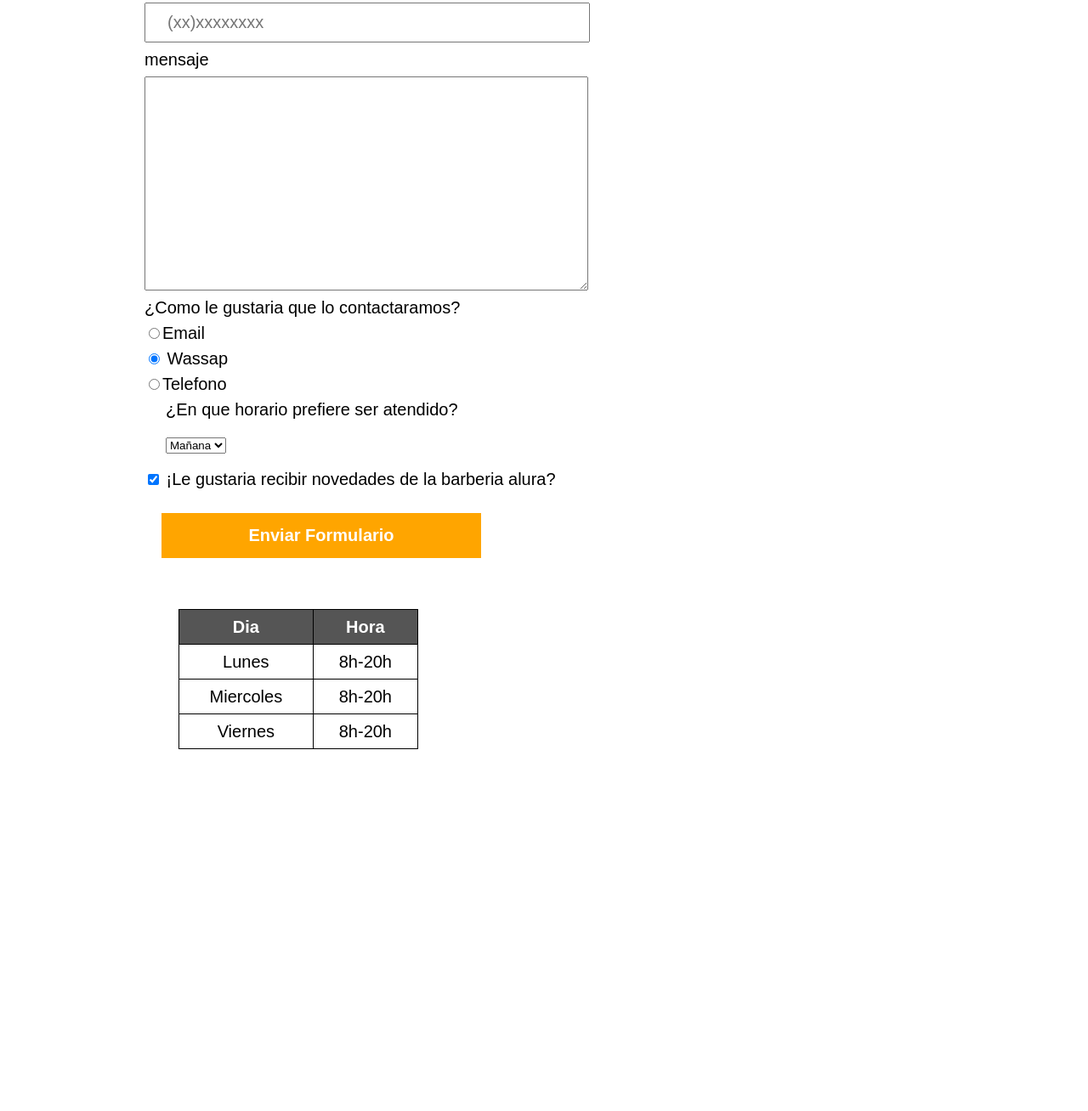
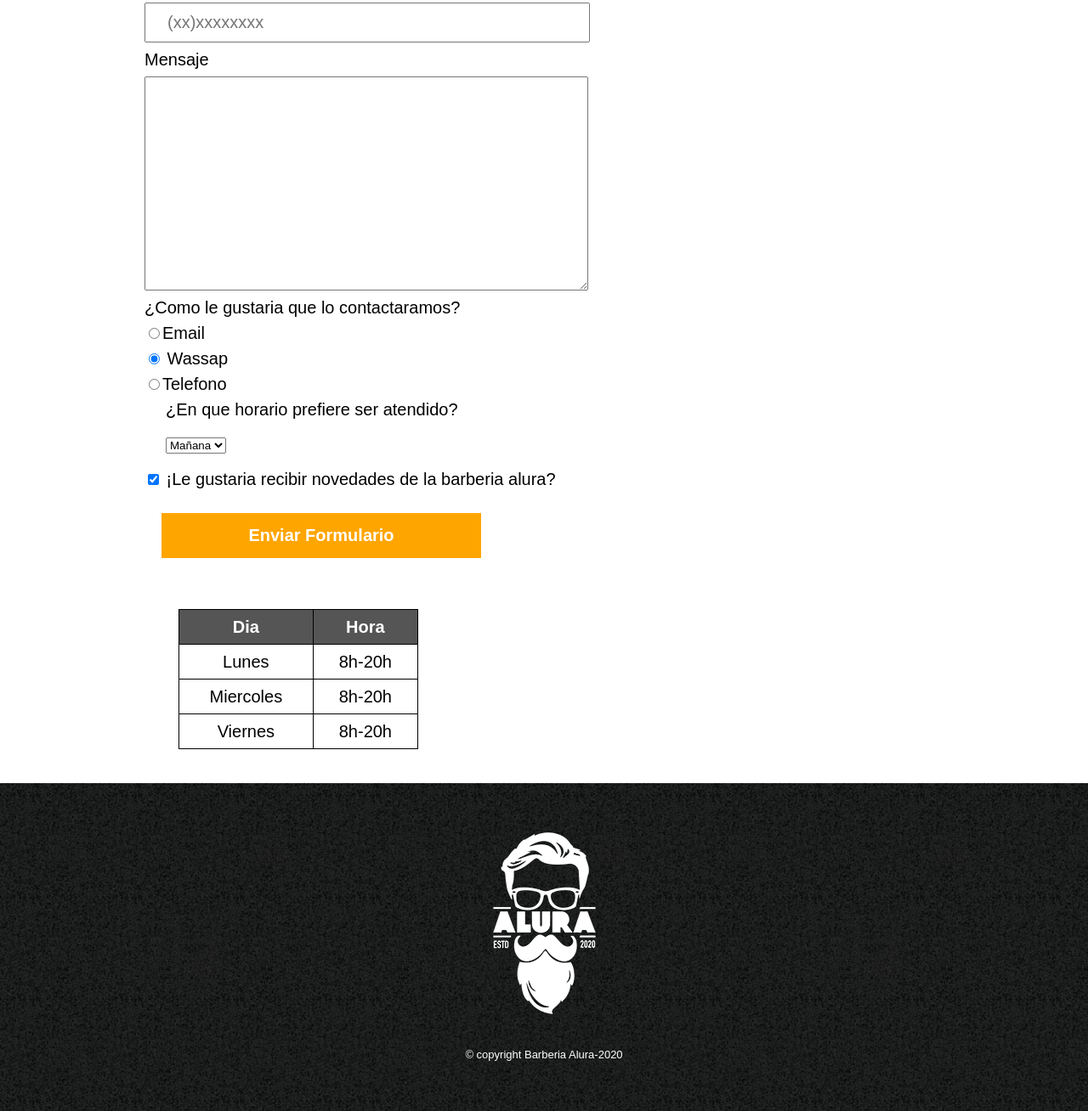
Before and after one commit to carlosedu1234/Barberia, a plain HTML site: page contacto.html in a window 1280 px wide. Shown: the part 494-1802 px from the top of the page at 85% size. Drawn offline with Linux system fonts and the light colour scheme; the site is published under a folder, as on GitHub Pages, so addresses that start at the root find nothing.

Commit message:
Arreglo del pie de pagina

```diff
--- a/contacto.html
+++ b/contacto.html
@@ -5,8 +5,8 @@
     <meta http-equiv="X-UA-Compatible" content="IE=edge" />
     <meta name="viewport" content="width=device-width, initial-scale=1.0" />
     <link rel="stylesheet" href="estiloscss/reset.css" />
+    <link rel="stylesheet" href="estiloscss/styleContacto.css" />
     <link rel="stylesheet" href="estiloscss/productos.css" />
-    <link rel="stylesheet" href="estiloscss/styleContacto.css" />
     <title>Contactos</title>
   </head>
   <body>
@@ -52,7 +52,7 @@
             required
           />
 
-          <label for="mensaje">mensaje</label>
+          <label for="mensaje">Mensaje</label>
           <textarea
             id="mensaje"
             cols="30"
--- a/estiloscss/productos.css
+++ b/estiloscss/productos.css
@@ -81,7 +81,7 @@ nav a:hover {
 footer {
   padding: 40px;
   text-align: center;
-  background-image: url(/imagenes/bg.jpg);
+  background-image:url(bg.jpg);
 }
 
 .copyrtight {
@@ -89,6 +89,7 @@ footer {
   font-size: 13px;
   margin: 20px;
 }
+
 
 @media screen and (max-width: 480px) {
   .caja-encabezado,
@@ -111,8 +112,8 @@ width: auto;
 
 .contenedor-movil li{
  width: 100%;
+
 }
 
 
-
 }
```
Also changed, not shown: estiloscss/bg.jpg (renamed from imagenes/bg.jpg), imagenes/fondo.jpg (added).
